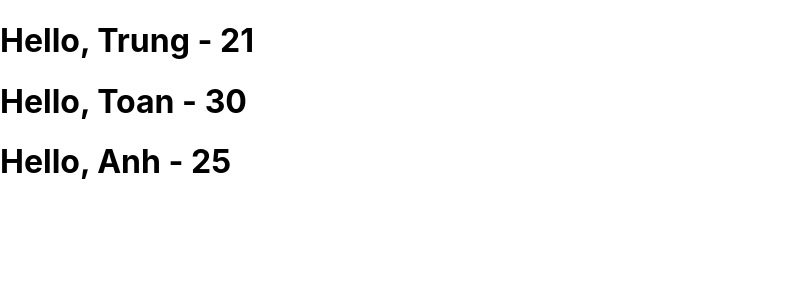
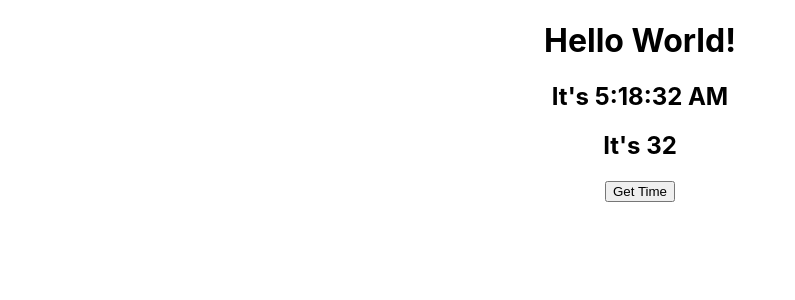
Before and after one commit to PhamTrung31/LearnReact, a React (Create React App) app in the folder beginer/: page / in a window 1280 px wide. Shown: the top 300 px of the page, without its empty margins (0-795 px from the left). Built offline with nearby package versions, Linux system fonts and the light colour scheme.

Commit message:
Learn constructor in Component Class

```diff
--- a/beginer/src/App.js
+++ b/beginer/src/App.js
@@ -1,25 +1,12 @@
-import logo from './logo.svg';
-import './App.css';
+import './App.css'
+import Clock from './Clock'
 
 function App() {
   return (
-    <div className="App">
-      <header className="App-header">
-        <img src={logo} className="App-logo" alt="logo" />
-        <p>
-          Edit <code>src/App.js</code> and save to reload.
-        </p>
-        <a
-          className="App-link"
-          href="https://reactjs.org"
-          target="_blank"
-          rel="noopener noreferrer"
-        >
-          Learn React
-        </a>
-      </header>
+    <div className='App'>
+      <Clock />
     </div>
-  );
+  )
 }
 
-export default App;
+export default App
--- /dev/null
+++ b/beginer/src/Clock.jsx
@@ -0,0 +1,37 @@
+import React from 'react'
+
+export default class Clock extends React.Component {
+  constructor(props) {
+    super(props)
+    this.state = {
+      time: {
+        created: new Date().toLocaleTimeString()
+      },
+      seconds: {
+        created: new Date().getSeconds()
+      }
+    }
+  }
+
+  getTime = () => {
+    //previousState.time !=== newState.time
+    //previousState.time.created !=== newState.time.created
+
+    const newState = {
+      ...this.state,
+      time: { created: new Date().toLocaleTimeString() }
+    }
+    this.setState(newState)
+  }
+
+  render() {
+    return (
+      <div>
+        <h1>Hello World!</h1>
+        <h2>It's {this.state.time.created}</h2>
+        <h2>It's {this.state.seconds.created}</h2>
+        <button onClick={this.getTime}>Get Time</button>
+      </div>
+    )
+  }
+}
--- a/beginer/src/index.js
+++ b/beginer/src/index.js
@@ -3,18 +3,14 @@
 import './index.css'
 import App from './App'
 import reportWebVitals from './reportWebVitals'
-import Welcome from './Welcome'
 
 const root = ReactDOM.createRoot(document.getElementById('root'))
-const element = (
-  <div>
-    <Welcome name='Trung' age={21} />
-    <Welcome name='Toan' age={30} />
-    <Welcome name='Anh' age={25} />
-  </div>
+
+root.render(
+  <React.StrictMode>
+    <App />
+  </React.StrictMode>
 )
-
-root.render(element)
 
 // If you want to start measuring performance in your app, pass a function
 // to log results (for example: reportWebVitals(console.log))
```
